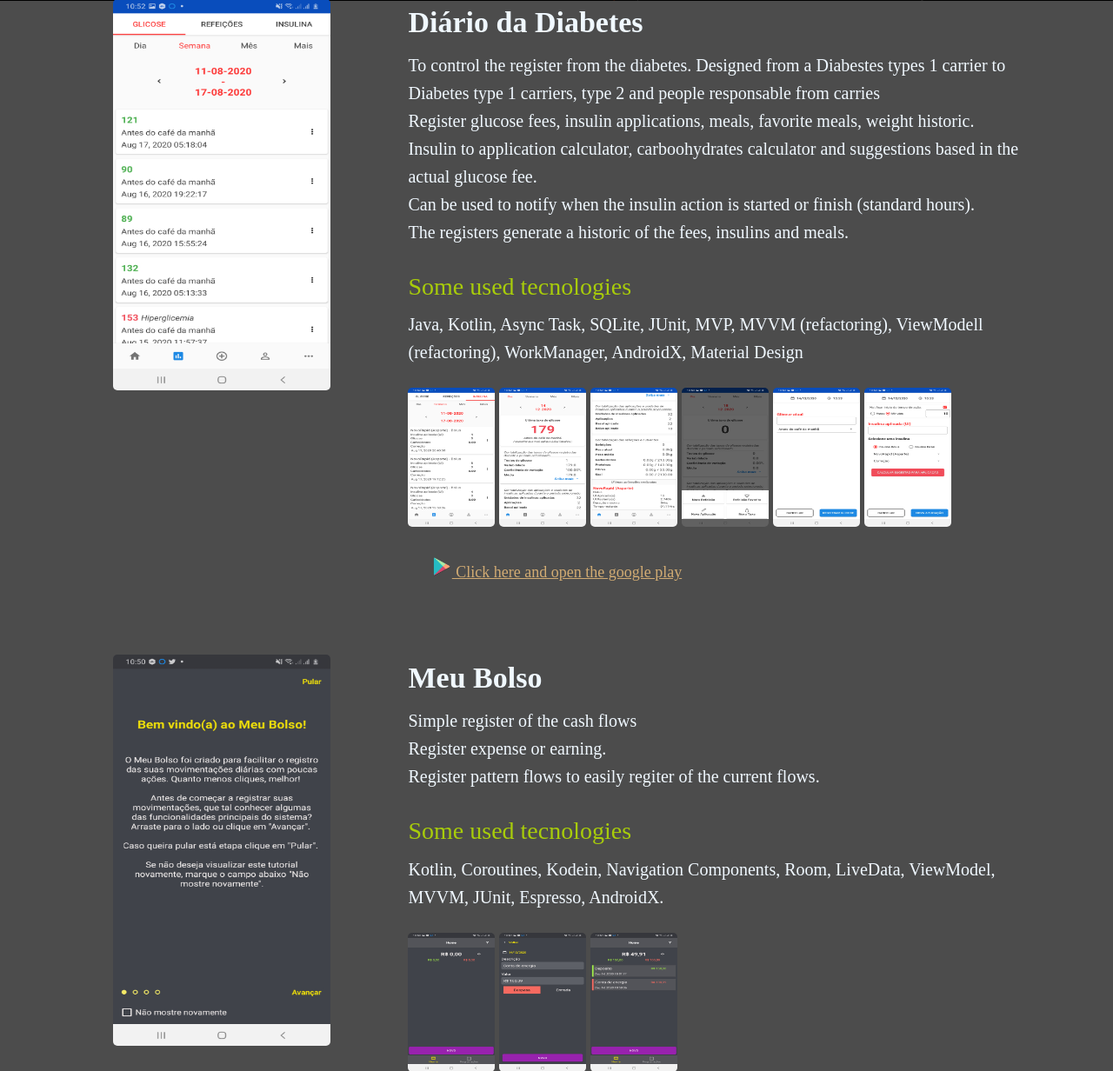
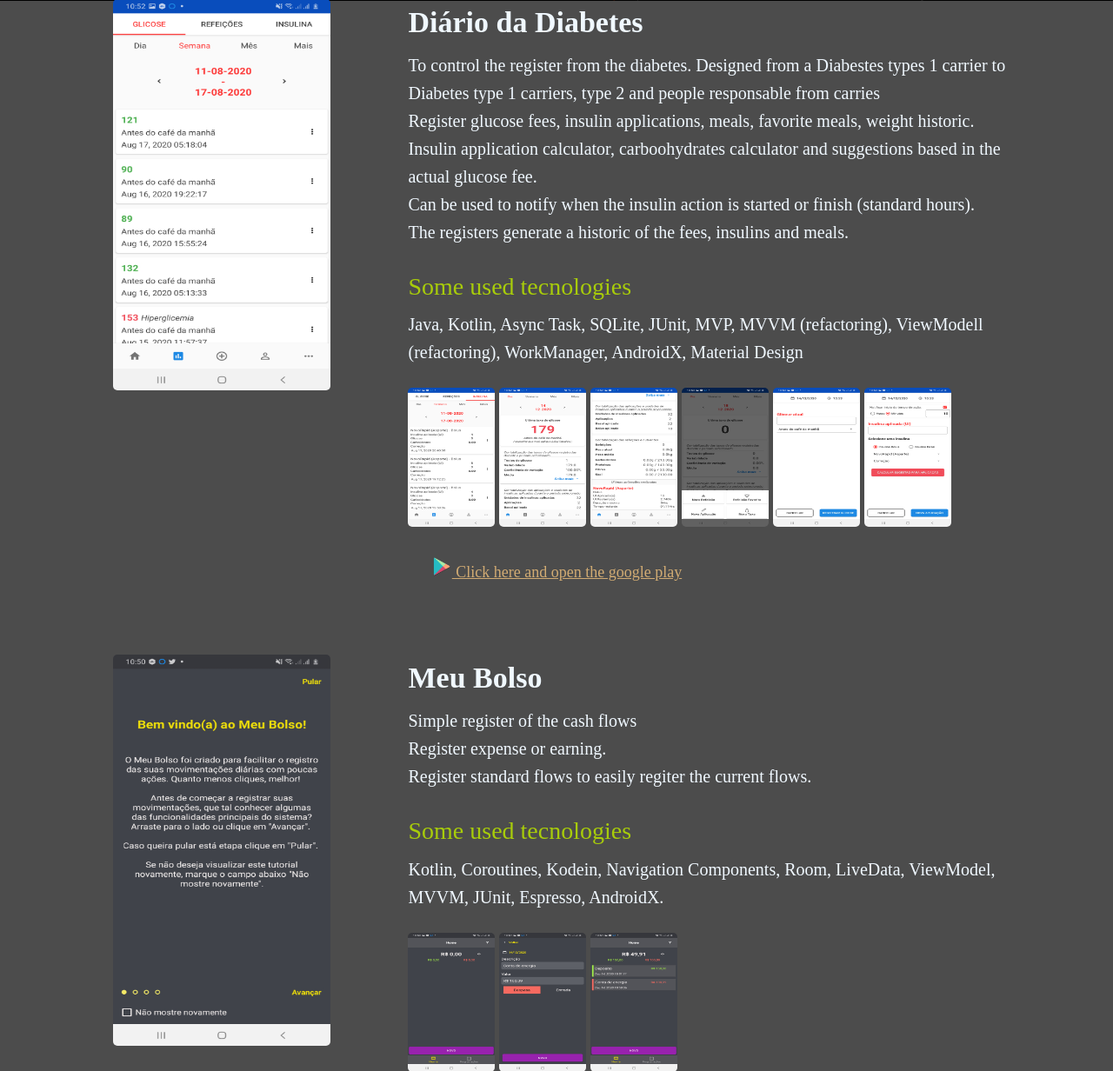
Before and after one commit to willigro/PortfolioWebPage, a PHP site: page /android.php in a window 1280 px wide. Shown: the part 799-2031 px from the top of the page at 87% size. Run offline with PHP 8.4, Linux system fonts and the light colour scheme; some web fonts are replaced.

Commit message:
Adjusted the texts from the android

```diff
--- a/app/business/androidApplicationBusiness.php
+++ b/app/business/androidApplicationBusiness.php
@@ -14,7 +14,7 @@ class AndroidApplicationBusiness
             "To control the register from the diabetes. Designed from a Diabestes types 1 carrier to Diabetes type 1 carriers, type
             2 and people responsable from carries
             <br>Register glucose fees, insulin applications, meals, favorite meals, weight historic.
-            <br>Insulin to application calculator, carboohydrates calculator and suggestions based in the actual glucose fee.
+            <br>Insulin application calculator, carboohydrates calculator and suggestions based in the actual glucose fee.
             <br>Can be used to notify when the insulin action is started or finish (standard hours).
             <br>The registers generate a historic of the fees, insulins and meals.",
             "Java, Kotlin, Async Task, SQLite, JUnit, MVP, MVVM (refactoring), ViewModell (refactoring), WorkManager, AndroidX, Material Design",
@@ -35,7 +35,7 @@ class AndroidApplicationBusiness
             "Control small business
             <br>Perfect to small business that have few services or products, like restaurants, bars, small stores.
             <br>Register the cashier, create orders, fast pay, parceled pay or pay with change.
-            <br>Register items, services, investiments, exists, and know how much you gain, and how much you spend with investiments or exists.",
+            <br>Register items, services, investiments, cashier exits, and know how much you gain, and how much you spend with investiments or expenses.",
             "Java, Async Task, SQLite, JUnit, MVP, AndroidX, Material Design",
             $this->imageRoot . "pedidos_test_shot_1.png",
             array(
@@ -49,7 +49,7 @@ class AndroidApplicationBusiness
             "Meu Bolso",
             "Simple register of the cash flows
             <br>Register expense or earning.
-            <br>Register pattern flows to easily regiter of the current flows.",
+            <br>Register standard flows to easily regiter the current flows.",
             "Kotlin, Coroutines, Kodein, Navigation Components, Room, LiveData, ViewModel, MVVM, JUnit, Espresso, AndroidX.",
             $this->imageRoot . "my_pocket_test_shot_1.jpg",
             array(
@@ -84,7 +84,7 @@ class AndroidApplicationBusiness
 
         $robbie  = new AndroidApplication(
             "Robbie",
-            "My actual lib in building
+            "My current lib in building
             <br>Dynamic Progress, control progress by priority, Widget Utils, base to dynamic Dialogs also with WebView,
             File Utils based in Blankj, crash util also based in Blankj (handling any crash, as executing a function
              to 'send log to server'), simple Log Util, and more",
```
